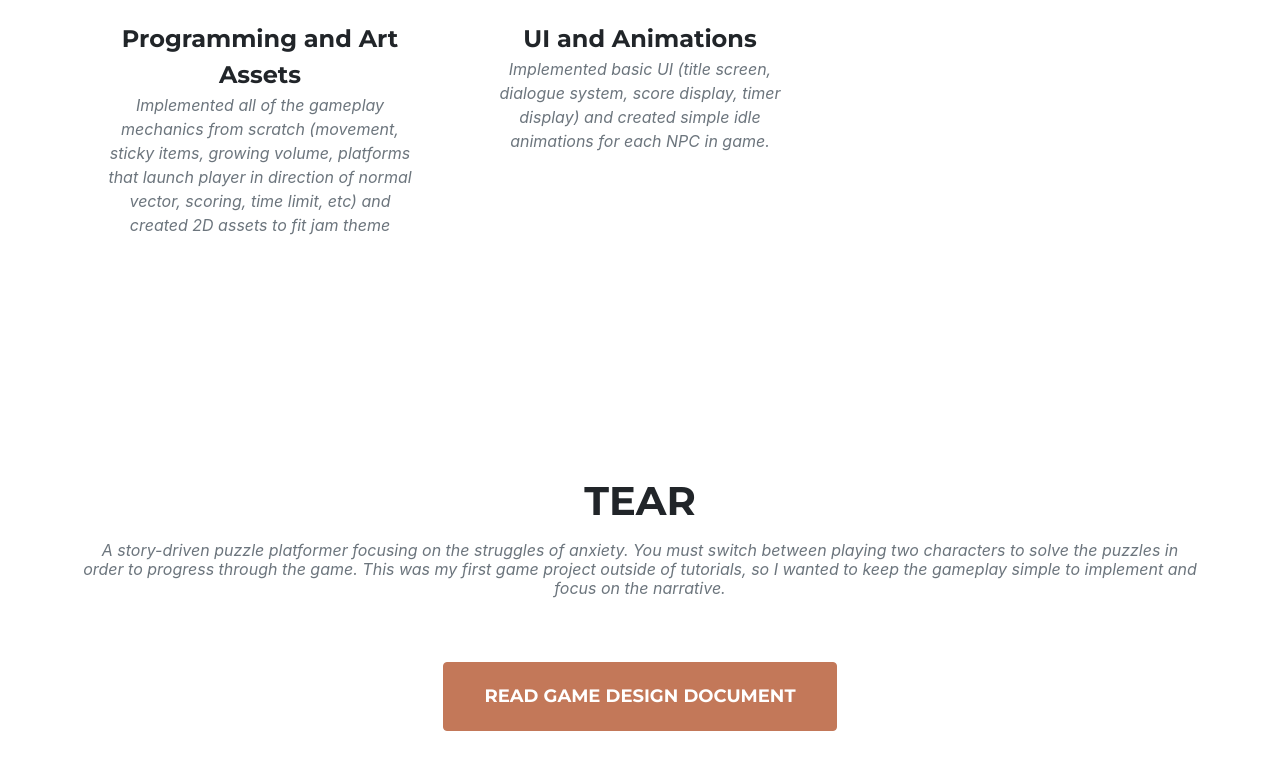
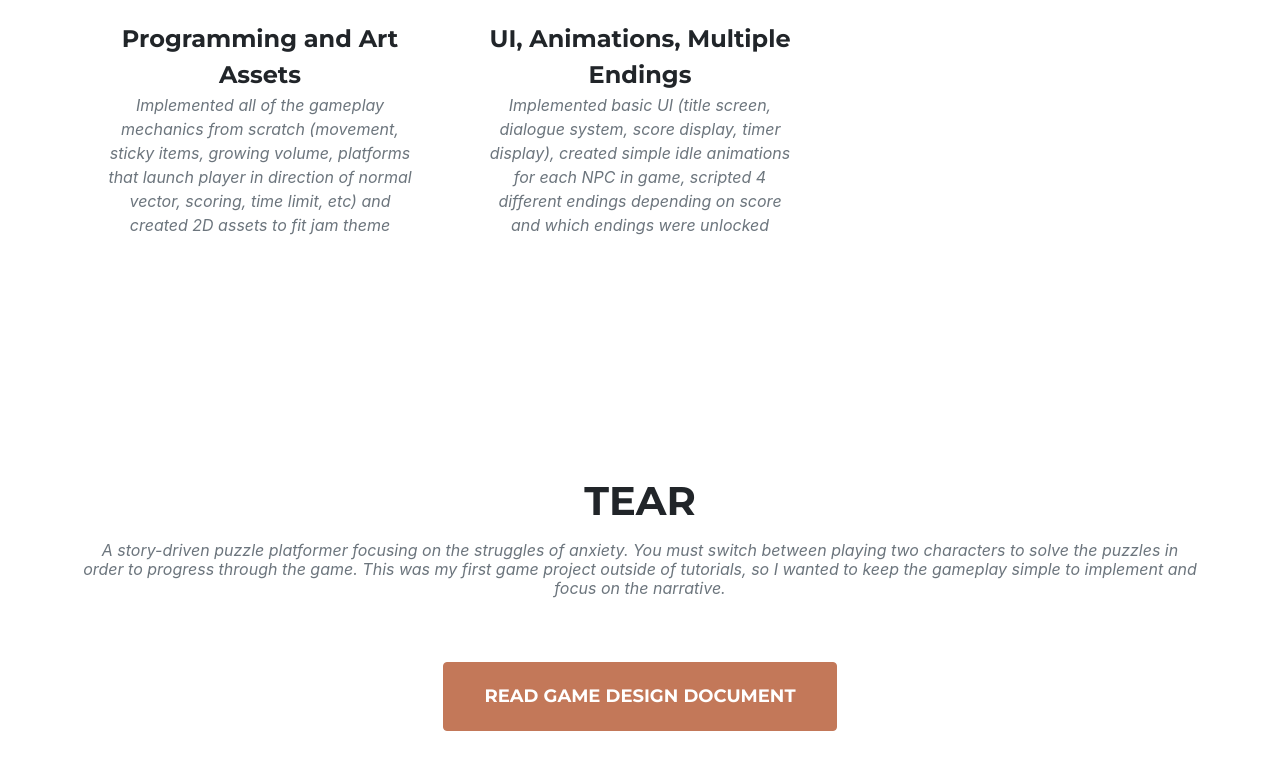
Before and after one commit to izabela-tolentino/izabela-tolentino.github.io, a plain HTML site: page index.html in a window 1280 px wide. Shown: the part 5020-5778 px from the top of the page. Drawn offline with nearby package versions, Linux system fonts and the light colour scheme; a web font is replaced by a local one.

Commit message:
updatd duckball section a little to include endings

```diff
--- a/index.html
+++ b/index.html
@@ -319,8 +319,8 @@
               <img class="img-fluid" src="assets/img/portfolio/duckball-ui.gif" alt="UI and Animations" />
             </a>
             <div class="portfolio-caption js-scroll-trigger">
-              <div class="portfolio-caption-heading">UI and Animations</div>
-              <div class="portfolio-caption-subheading text-muted">Implemented basic UI (title screen, dialogue system, score display, timer display) and created simple idle animations for each NPC in game.</div>
+              <div class="portfolio-caption-heading">UI, Animations, Multiple Endings</div>
+              <div class="portfolio-caption-subheading text-muted">Implemented basic UI (title screen, dialogue system, score display, timer display), created simple idle animations for each NPC in game, scripted 4 different endings depending on score and which endings were unlocked</div>
             </div>
           </div>
         </div>
```
